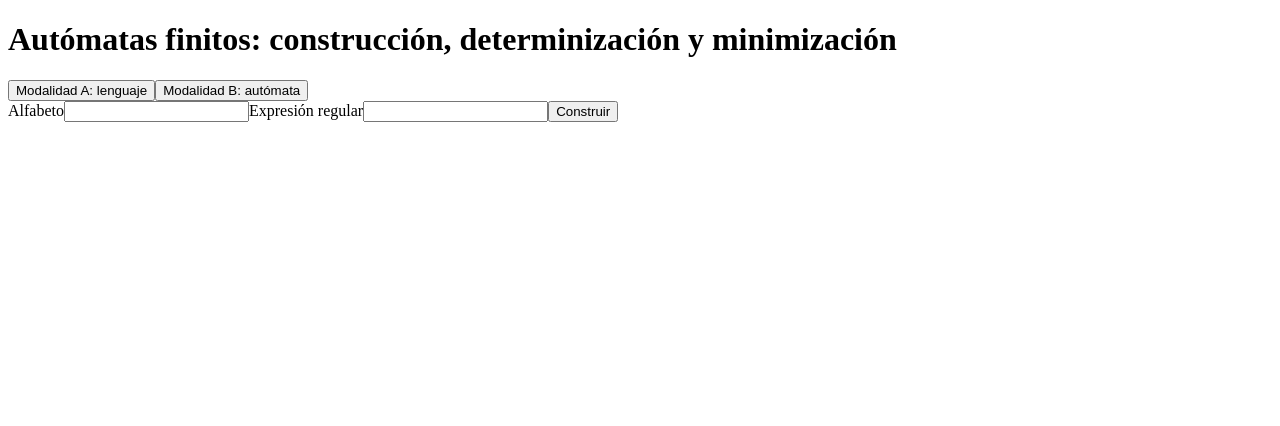
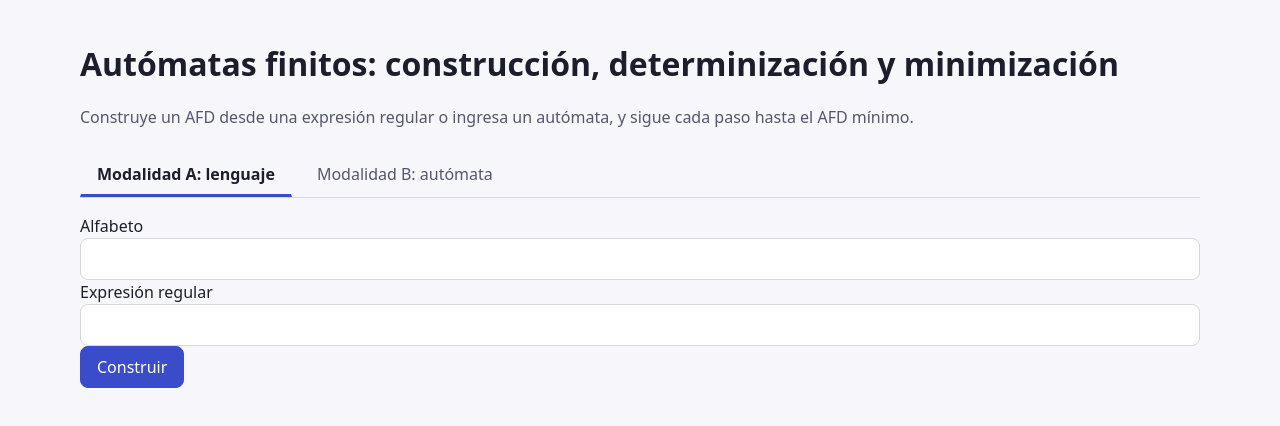
Before and after one commit to DavidRincon12/microproyecto-3-AFD, a React (Vite) app: page / in a window 1280 px wide. Shown: the top 426 px of the page. Built offline with nearby package versions, Linux system fonts and the light colour scheme.

Commit message:
feat(app): agrega la estructura visual y el selector de modalidad
Variables de color, espaciado y tipografía con modo claro y oscuro,
foco visible y alertas de error, para que cada componente use la
misma base visual.

```diff
--- /dev/null
+++ b/src/app/App.module.css
@@ -0,0 +1,38 @@
+.pagina {
+  max-width: 72rem;
+  margin: 0 auto;
+  padding: var(--espacio-4) var(--espacio-3) var(--espacio-5);
+}
+
+.encabezado p {
+  margin-top: 0;
+  color: var(--color-texto-suave);
+}
+
+.pestanas {
+  display: flex;
+  flex-wrap: wrap;
+  gap: var(--espacio-2);
+  margin: var(--espacio-4) 0 var(--espacio-3);
+  border-bottom: 1px solid var(--color-borde);
+}
+
+.pestana {
+  border: 1px solid transparent;
+  border-bottom: 3px solid transparent;
+  border-radius: var(--radio) var(--radio) 0 0;
+  background: transparent;
+  color: var(--color-texto-suave);
+}
+
+.pestana[aria-selected='true'] {
+  border-bottom-color: var(--color-acento);
+  color: var(--color-texto);
+  font-weight: 600;
+}
+
+.resultados {
+  display: grid;
+  gap: var(--espacio-4);
+  margin-top: var(--espacio-4);
+}
--- a/src/app/App.tsx
+++ b/src/app/App.tsx
@@ -1,4 +1,5 @@
 import { useState } from 'react';
+import styles from './App.module.css';
 import { ValidationError } from '../core/model';
 import { runPipeline, type PipelineInput, type PipelineResult } from '../core/pipeline';
 import { AutomatonForm } from '../features/automaton-input';
@@ -40,14 +41,21 @@ export function App() {
   }
 
   return (
-    <main>
-      <h1>Autómatas finitos: construcción, determinización y minimización</h1>
-      <div role="tablist" aria-label="Modalidad de entrada">
+    <main className={styles.pagina}>
+      <header className={styles.encabezado}>
+        <h1>Autómatas finitos: construcción, determinización y minimización</h1>
+        <p>
+          Construye un AFD desde una expresión regular o ingresa un autómata, y sigue cada paso
+          hasta el AFD mínimo.
+        </p>
+      </header>
+      <div role="tablist" aria-label="Modalidad de entrada" className={styles.pestanas}>
         {MODES.map((item) => (
           <button
             key={item.mode}
             type="button"
             role="tab"
+            className={styles.pestana}
             aria-selected={mode === item.mode}
             onClick={() => changeMode(item.mode)}
           >
@@ -64,8 +72,12 @@ export function App() {
           onSubmit={(automaton) => run({ mode: 'automaton', automaton })}
         />
       )}
-      {result && <PipelineView result={result} />}
-      {result && <Simulator automaton={result.minimal} />}
+      {result && (
+        <div className={styles.resultados}>
+          <PipelineView result={result} />
+          <Simulator automaton={result.minimal} />
+        </div>
+      )}
     </main>
   );
 }
--- /dev/null
+++ b/src/app/global.css
@@ -0,0 +1,125 @@
+:root {
+  --color-fondo: #f7f7fb;
+  --color-superficie: #ffffff;
+  --color-texto: #1d1d2b;
+  --color-texto-suave: #55556b;
+  --color-borde: #d6d6e3;
+  --color-acento: #3b4cca;
+  --color-acento-texto: #ffffff;
+  --color-acento-suave: #e6e9ff;
+  --color-error: #b3261e;
+  --color-error-fondo: #fdecea;
+  --color-resaltado: #ffe08a;
+  --espacio-1: 0.25rem;
+  --espacio-2: 0.5rem;
+  --espacio-3: 1rem;
+  --espacio-4: 1.5rem;
+  --espacio-5: 2.5rem;
+  --radio: 0.5rem;
+  --fuente: system-ui, -apple-system, 'Segoe UI', Roboto, sans-serif;
+  --fuente-mono: ui-monospace, 'Cascadia Code', Consolas, monospace;
+  color-scheme: light dark;
+}
+
+@media (prefers-color-scheme: dark) {
+  :root {
+    --color-fondo: #14141c;
+    --color-superficie: #1e1e29;
+    --color-texto: #ececf4;
+    --color-texto-suave: #a9a9bf;
+    --color-borde: #3a3a4d;
+    --color-acento: #8b98ff;
+    --color-acento-texto: #10101a;
+    --color-acento-suave: #2a2f5c;
+    --color-error: #ffb4ab;
+    --color-error-fondo: #3d1f1c;
+    --color-resaltado: #7a5c00;
+  }
+}
+
+*,
+*::before,
+*::after {
+  box-sizing: border-box;
+}
+
+body {
+  margin: 0;
+  background: var(--color-fondo);
+  color: var(--color-texto);
+  font-family: var(--fuente);
+  line-height: 1.5;
+}
+
+h1,
+h2,
+h3 {
+  line-height: 1.2;
+}
+
+input,
+textarea,
+button,
+select {
+  font: inherit;
+  color: inherit;
+}
+
+input,
+textarea,
+select {
+  width: 100%;
+  padding: var(--espacio-2) var(--espacio-3);
+  border: 1px solid var(--color-borde);
+  border-radius: var(--radio);
+  background: var(--color-superficie);
+}
+
+input[aria-invalid='true'],
+textarea[aria-invalid='true'] {
+  border-color: var(--color-error);
+}
+
+button {
+  cursor: pointer;
+  border: 1px solid var(--color-acento);
+  border-radius: var(--radio);
+  padding: var(--espacio-2) var(--espacio-3);
+  background: var(--color-acento);
+  color: var(--color-acento-texto);
+}
+
+button:focus-visible,
+input:focus-visible,
+textarea:focus-visible,
+select:focus-visible,
+[role='tab']:focus-visible {
+  outline: 3px solid var(--color-acento);
+  outline-offset: 2px;
+}
+
+table {
+  border-collapse: collapse;
+}
+
+th,
+td {
+  border: 1px solid var(--color-borde);
+  padding: var(--espacio-1) var(--espacio-2);
+  text-align: center;
+  font-family: var(--fuente-mono);
+}
+
+[role='alert'] {
+  margin: var(--espacio-2) 0;
+  padding: var(--espacio-2) var(--espacio-3);
+  border-left: 4px solid var(--color-error);
+  border-radius: var(--radio);
+  background: var(--color-error-fondo);
+  color: var(--color-error);
+}
+
+mark {
+  background: var(--color-resaltado);
+  color: inherit;
+}
--- a/src/main.tsx
+++ b/src/main.tsx
@@ -1,6 +1,7 @@
 import { StrictMode } from 'react';
 import { createRoot } from 'react-dom/client';
 import { App } from './app/App';
+import './app/global.css';
 
 createRoot(document.getElementById('root')!).render(
   <StrictMode>
```
